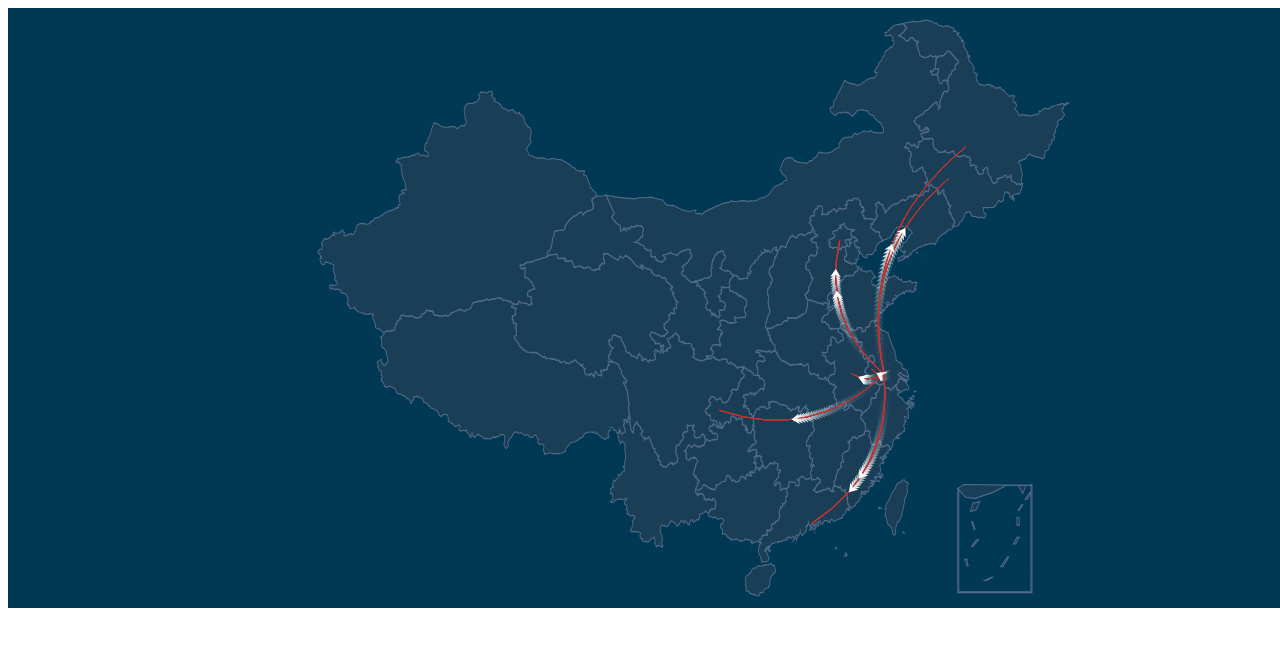
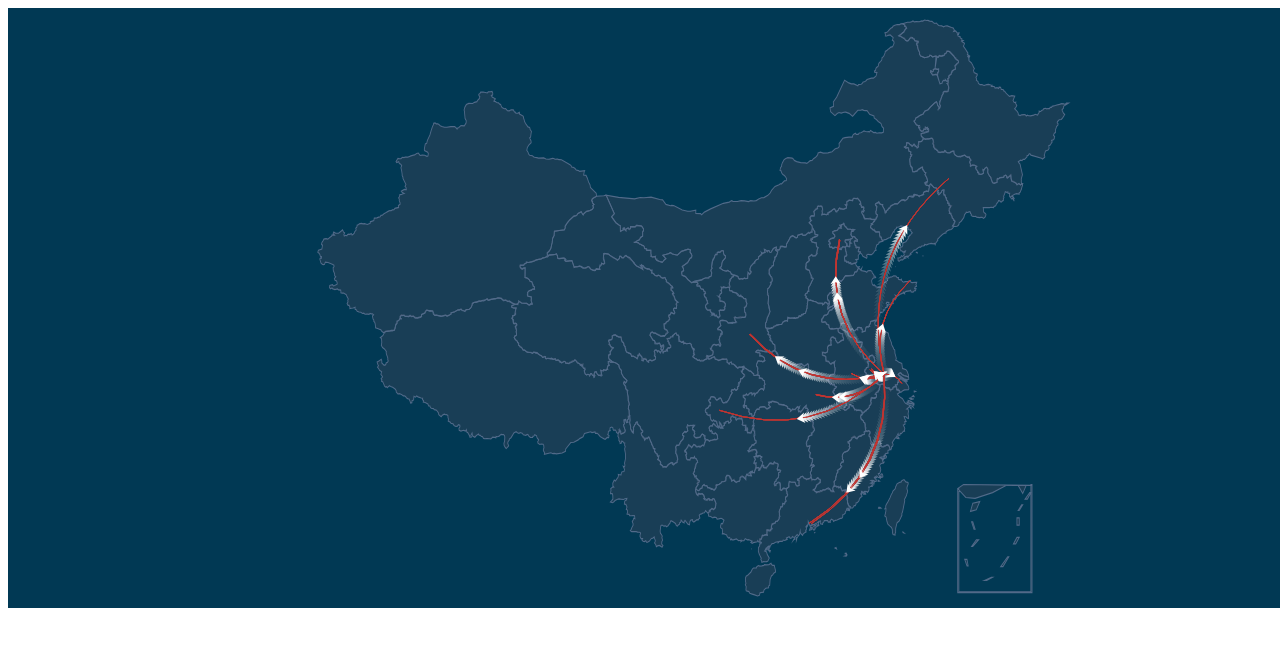
Before and after one commit to Joey0609/scz2314.github.io, a plain HTML site: page w2/china_lines.html in a window 1280 px wide. Shown: the top 646 px of the page. Drawn offline with Linux system fonts and the light colour scheme; animation ran at ten frames a second.

Commit message:
Add files via upload

```diff
--- a/w2/china_lines.html
+++ b/w2/china_lines.html
@@ -21,26 +21,50 @@
 <script src="js/china.js"></script>
 <script type="text/javascript">
     var chinaGeoCoordMap = {
-      '杨济源': [116.326582,40.002436],
-'杨笑涵': [117.255582,31.838229],
-'吴优优': [114.215568,22.684234],
-'沐知周': [125.280441,43.827437],
-'俞越': [116.326582,40.002436],
-'奚铭浩': [113.999607,22.597729],
-'王予璇': [106.467730,29.561465],
-'苏贝贝': [118.961365,32.110012],
-'黄浠衍': [126.632884,45.743721]
+     '朱永泽':[118.961365,32.110012],
+'伍轩熠':[114.409978,30.509334],
+'刘星宇':[108.985650,34.250189],
+'杨济源':[116.326582,40.002436],
+'杨笑涵':[117.255582,31.838229],
+'吴优优':[113.837933,22.625876],
+'沐知周':[125.280441,43.827437],
+'张帅':[114.365248,30.537860],
+'陈淏曦':[117.255582,31.838229],
+'周子岩':[118.961365,32.110012],
+'俞越':[116.326582,40.002436],
+'殷勖翀':[116.310015,40.089676],
+'奚铭浩':[113.999607,22.597729],
+'谈明笑':[118.820289,32.035021],
+'福添熠':[108.915307,34.231049],
+'翟绍均':[121.408669,31.226649],
+'王予璇':[106.467730,29.561465],
+'史家瑶':[118.798150,32.046546],
+'苏贝贝':[118.961365,32.110012],
+'唐若芸':[118.961365,32.110012],
+'黄浠衍':[122.080958,37.526852]
     };
     var chinaDatas = [
-      [{ name: '杨济源', value: 0 }],
-      [{ name: '杨笑涵', value: 0 }],
-      [{ name: '吴优优', value: 0 }],
-      [{ name: '沐知周', value: 0 }],
-      [{ name: '俞越', value: 0 }],
-      [{ name: '奚铭浩', value: 0 }],
-      [{ name: '王予璇', value: 0 }],
-      [{ name: '苏贝贝', value: 0 }],
-      [{ name: '黄浠衍', value: 0 }],
+[{ name:'朱永泽', value: 0 }],
+[{ name:'伍轩熠', value: 0 }],
+[{ name:'刘星宇', value: 0 }],
+[{ name:'杨济源', value: 0 }],
+[{ name:'杨笑涵', value: 0 }],
+[{ name:'吴优优', value: 0 }],
+[{ name:'沐知周', value: 0 }],
+[{ name:'张帅', value: 0 }],
+[{ name:'陈淏曦', value: 0 }],
+[{ name:'周子岩', value: 0 }],
+[{ name:'俞越', value: 0 }],
+[{ name:'殷勖翀', value: 0 }],
+[{ name:'奚铭浩', value: 0 }],
+[{ name:'谈明笑', value: 0 }],
+[{ name:'福添熠', value: 0 }],
+[{ name:'翟绍均', value: 0 }],
+[{ name:'王予璇', value: 0 }],
+[{ name:'史家瑶', value: 0 }],
+[{ name:'苏贝贝', value: 0 }],
+[{ name:'唐若芸', value: 0 }],
+[{ name:'黄浠衍', value: 0 }]
     ];
     var convertData = function(data) {
       var res = [];
```
